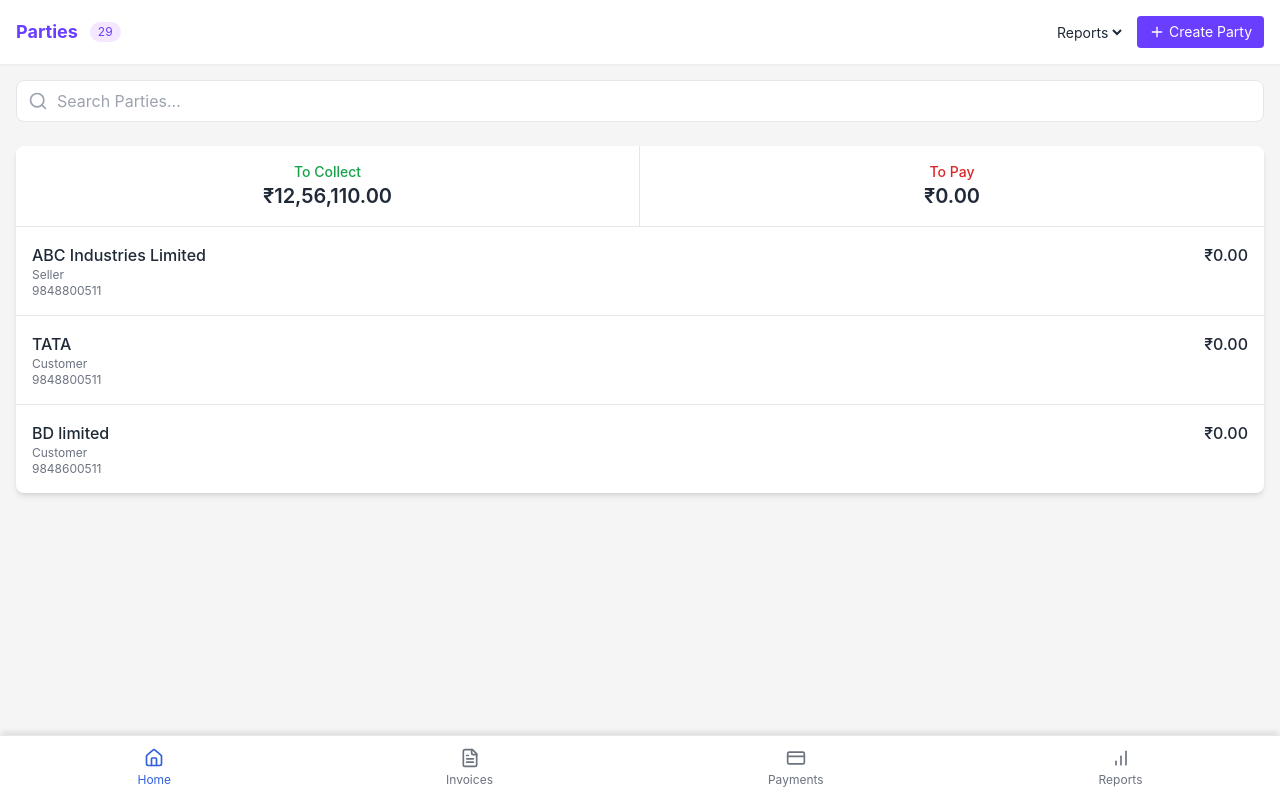
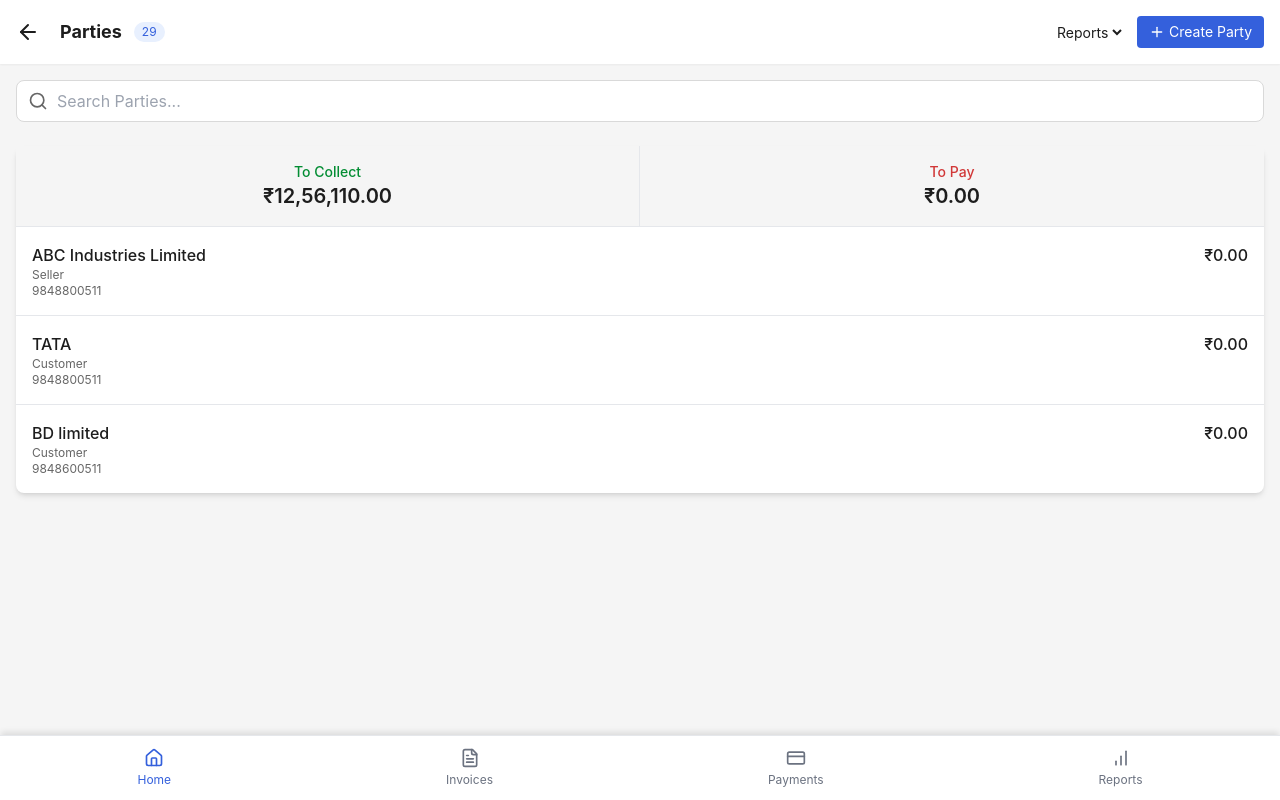
Before and after one commit to madboy482/SCM_React_App, a React (Create React App) app: page /parties in a window 1280 px wide. Built offline with nearby package versions, Linux system fonts and the light colour scheme.

Commit message:
add back

```diff
--- a/src/pages/party/PartiesPage.jsx
+++ b/src/pages/party/PartiesPage.jsx
@@ -1,10 +1,15 @@
 import React, { useState } from 'react';
-import { Search, Plus } from 'lucide-react';
+import { Search, Plus, ArrowLeft } from 'lucide-react';
 import { useNavigate } from 'react-router-dom';
 import BottomNavigation from '../../components/BottomNavigation';
 
 const PartiesPage = () => {
   const navigate = useNavigate();
+
+  const handleBack = () => {
+    // Navigate back to the previous page
+    navigate(-1);
+  };
 
   const handleCreateParty = () => {
     navigate('/create-party');
@@ -17,21 +22,25 @@ const PartiesPage = () => {
   };
 
   return (
-    <div className="min-h-screen bg-background-light flex flex-col">
+    <div className="min-h-screen bg-[#F5F5F5] flex flex-col pb-16">
       {/* Top Navigation */}
       <div className="p-4 bg-white shadow-sm flex justify-between items-center">
         <div className="flex items-center space-x-3">
-          <h1 className="font-bold text-lg text-primary-purple">Parties</h1>
-          <div className="bg-purple-100 text-primary-purple px-2 py-0.5 rounded-full text-xs">
+          <ArrowLeft
+            className="text-[#1D1D1D] cursor-pointer mr-2"
+            onClick={handleBack}
+          />
+          <h1 className="font-bold text-lg text-[#1D1D1D]">Parties</h1>
+          <div className="bg-[#E8F0FE] text-[#3460DC] px-2 py-0.5 rounded-full text-xs">
             29
           </div>
         </div>
         <div className="flex items-center space-x-3">
-          <select className="text-sm text-gray-800 bg-transparent border-none focus:ring-0">
+          <select className="text-sm text-[#1D1D1D] bg-transparent border-none focus:ring-0">
             <option>Reports</option>
           </select>
           <button
-            className="bg-primary-purple text-white px-3 py-1.5 rounded text-sm flex items-center"
+            className="bg-[#3460DC] text-white px-3 py-1.5 rounded text-sm flex items-center"
             onClick={handleCreateParty}
           >
             <Plus className="h-4 w-4 mr-1" />
@@ -40,29 +49,29 @@ const PartiesPage = () => {
         </div>
       </div>
 
-      <div className="p-4">
+      <div className="p-4 flex-grow">
         {/* Search Bar */}
         <div className="mb-6 relative">
           <div className="absolute inset-y-0 left-0 pl-3 flex items-center pointer-events-none">
-            <Search className="h-5 w-5 text-gray-400" />
+            <Search className="h-5 w-5 text-[#666666]" />
           </div>
           <input
             type="text"
             placeholder="Search Parties..."
-            className="w-full pl-10 px-4 py-2 border rounded-lg focus:outline-none focus:ring-2 focus:ring-primary-purple"
+            className="w-full pl-10 px-4 py-2 border border-[#D9D9D9] rounded-lg focus:outline-none focus:ring-2 focus:ring-[#3460DC]"
           />
         </div>
 
         {/* Balance Summary */}
         <div className="bg-white rounded-lg shadow-md mb-4">
-          <div className="flex border-b">
+          <div className="flex border-b bg-[#F5F5F5]">
             <div className="w-1/2 p-4 border-r text-center">
-              <p className="text-green-600 text-sm font-medium">To Collect</p>
-              <p className="text-gray-800 text-xl font-semibold">₹12,56,110.00</p>
+              <p className="text-[#038D33] text-sm font-medium">To Collect</p>
+              <p className="text-[#1D1D1D] text-xl font-semibold">₹12,56,110.00</p>
             </div>
             <div className="w-1/2 p-4 text-center">
-              <p className="text-red-600 text-sm font-medium">To Pay</p>
-              <p className="text-gray-800 text-xl font-semibold">₹0.00</p>
+              <p className="text-[#D13838] text-sm font-medium">To Pay</p>
+              <p className="text-[#1D1D1D] text-xl font-semibold">₹0.00</p>
             </div>
           </div>
 
@@ -77,15 +86,15 @@ const PartiesPage = () => {
                 key={party.id}
                 className={`flex justify-between p-4 ${
                   index < array.length - 1 ? 'border-b' : ''
-                } hover:bg-purple-50 cursor-pointer transition-colors duration-200`}
+                } hover:bg-[#F5F5F5] cursor-pointer transition-colors duration-200`}
                 onClick={() => handlePartyClick(party.id)}
               >
                 <div>
-                  <p className="text-gray-800 font-medium">{party.name}</p>
-                  <p className="text-gray-500 text-xs">{party.type}</p>
-                  <p className="text-gray-500 text-xs">{party.number}</p>
+                  <p className="text-[#1D1D1D] font-medium">{party.name}</p>
+                  <p className="text-[#666666] text-xs">{party.type}</p>
+                  <p className="text-[#666666] text-xs">{party.number}</p>
                 </div>
-                <p className="text-gray-800 font-medium">₹{party.balance}</p>
+                <p className="text-[#1D1D1D] font-medium">₹{party.balance}</p>
               </div>
             ))}
           </div>
```
